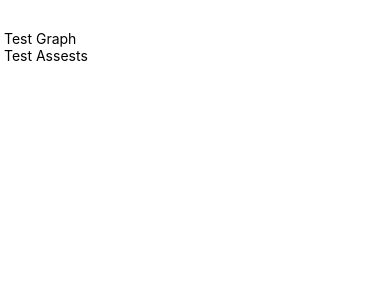
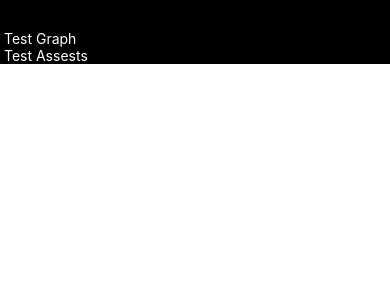
Before and after one commit to conroy-ricketts/Investment-Portfolio-Frontend, a React Native app: screen / in a window 390 px wide. Shown: the top 300 px of the page. Built offline with nearby package versions, Linux system fonts and the light colour scheme.

Commit message:
changed background color

```diff
--- a/src/App.tsx
+++ b/src/App.tsx
@@ -5,7 +5,7 @@ import { View } from 'react-native';
 
 export default function App() {
   return (
-    <View style = {{paddingTop: 30}}>
+    <View style = {{paddingTop: 30, backgroundColor: 'black'}}>
       <Graph/>
       <Assets/>
     </View>
--- a/src/Assets.tsx
+++ b/src/Assets.tsx
@@ -4,6 +4,6 @@ import { Text } from 'react-native';
 export default function Assets()
 {
     return (
-        <Text> {"Test Assests"} </Text>
+        <Text style = {{color: 'white'}}> {"Test Assests"} </Text>
     );
 }
--- a/src/Graph.tsx
+++ b/src/Graph.tsx
@@ -4,6 +4,6 @@ import { Text } from 'react-native';
 export default function Assets()
 {
     return (
-        <Text> {"Test Graph"} </Text>
+        <Text style = {{color: 'white'}}> {"Test Graph"} </Text>
     );
 }
```
